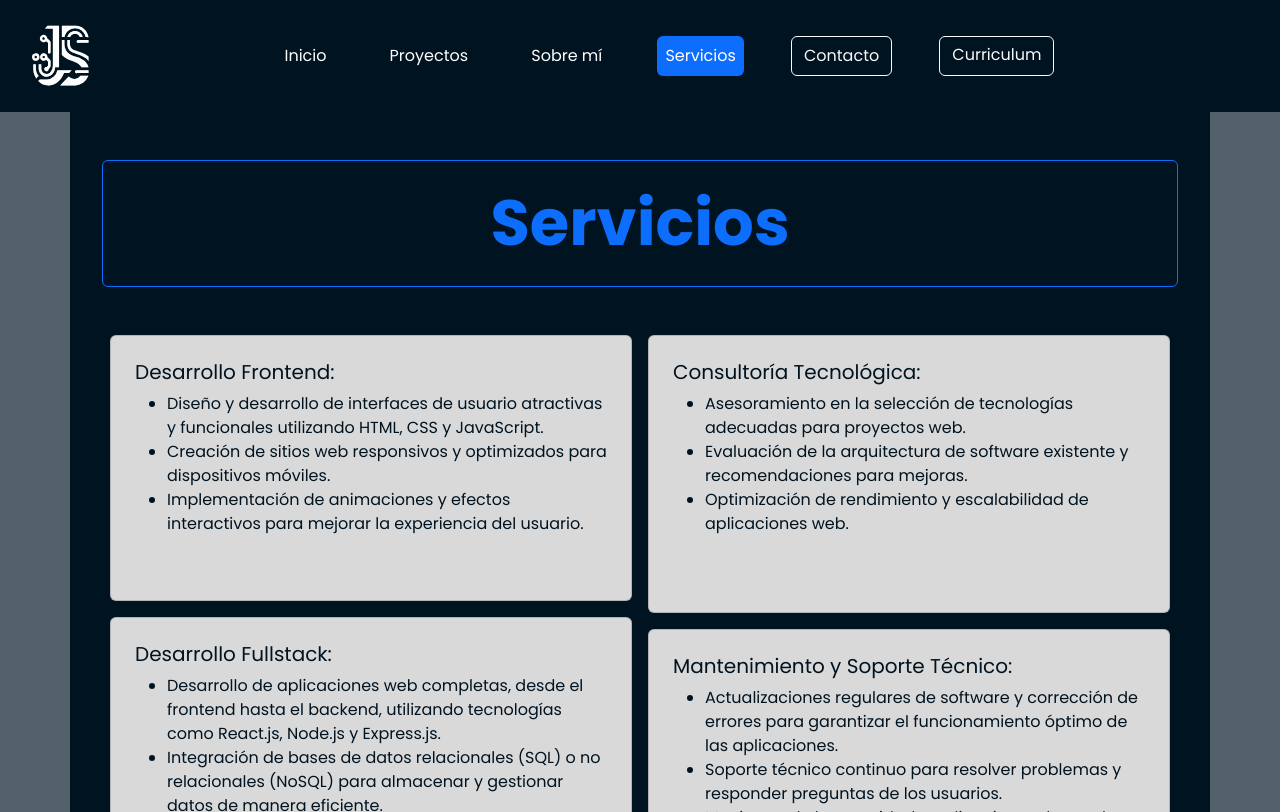
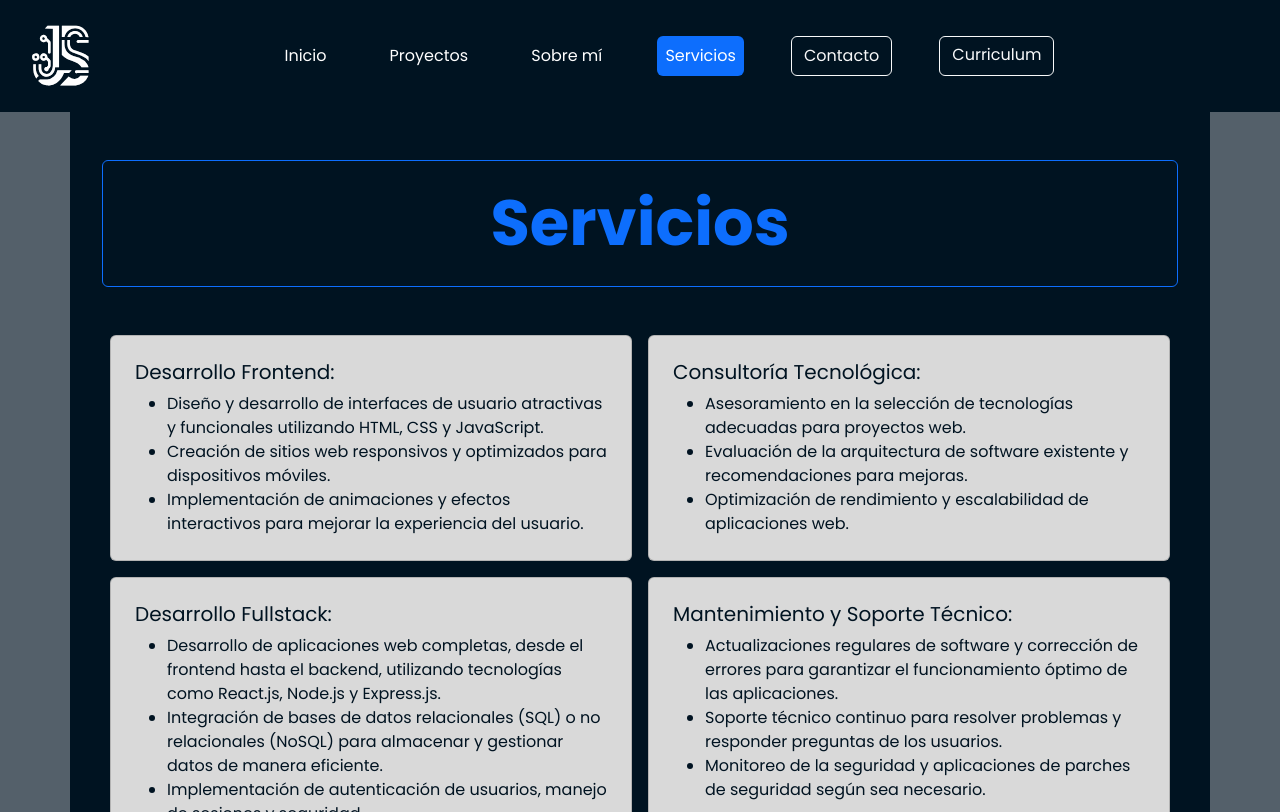
Before and after one commit to Jhelcy-Sandoval/Portafolio, an Angular app: page /portafolio/servicios in a window 1280 px wide. Built offline with nearby package versions, Linux system fonts and the light colour scheme.

Commit message:
actualizacion de pdf

```diff
--- a/src/app/pages/education/education.component.css
+++ b/src/app/pages/education/education.component.css
@@ -12,6 +12,6 @@ h1{
   color: #001321;
 }
 
-.card {
-  height: 50%;
+.col {
+  margin-bottom: 1rem;
 }
--- a/src/app/pages/education/education.component.html
+++ b/src/app/pages/education/education.component.html
@@ -4,7 +4,7 @@
   </div>
   <div class="pt-3 m-2">
     <div class="row row-cols-1 row-cols-md-2 gx-3">
-      <div class="col mb-4">
+      <div class="col">
         <div class="card mb-3 grey">
           <div class="card-body p-4">
             <h5 class="card-title">Desarrollo Frontend:</h5>
```
Also changed, not shown: 1 other file (tests, documents, lock files or other folders).
